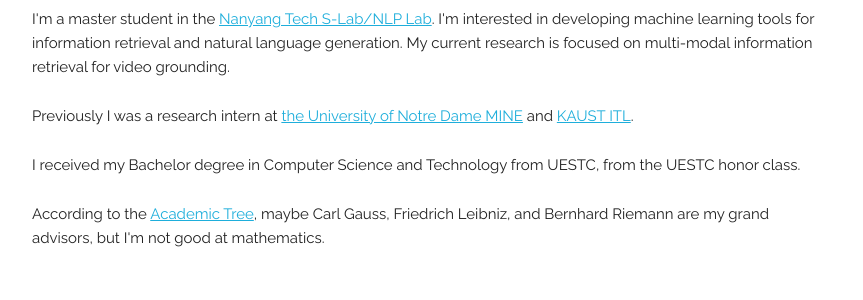
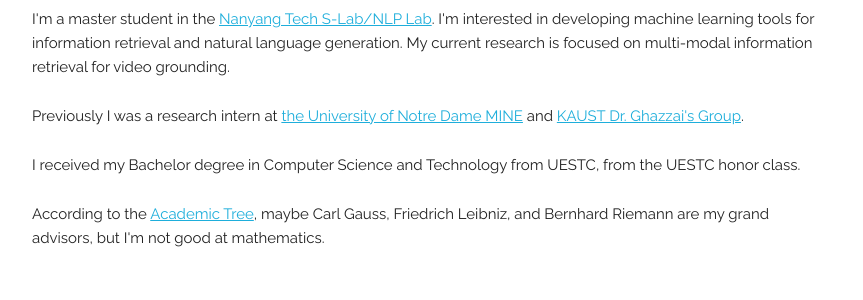
Before and after one commit to zyqdzkd/zyqdzkd.github.io, a Jekyll site: the page built from index.html, in a window 1280 px wide. Shown: the part 500-800 px from the top of the page, without its empty margins (208-1071 px from the left). Built offline with Jekyll 4.4.1, drawn with Linux system fonts in a browser that asks for light colours.

Commit message:
Update index.html

```diff
--- a/index.html
+++ b/index.html
@@ -8,7 +8,7 @@ title: Personal Webpage
   <p>
   I'm a master student in the <a href="https://www.ntu.edu.sg/s-lab/our-people">Nanyang Tech S-Lab/NLP Lab</a>. I'm interested in developing machine learning tools for information retrieval and natural language generation. My current research is focused on multi-modal information retrieval for video grounding.
   <p>
-  Previously I was a research intern at <a href="https://sites.nd.edu/xiangliang-zhang/people/">the University of Notre Dame MINE</a> and <a href="https://cemse.kaust.edu.sa/itl">KAUST ITL</a>.
+  Previously I was a research intern at <a href="https://sites.nd.edu/xiangliang-zhang/people/">the University of Notre Dame MINE</a> and <a href="https://sites.google.com/kaust.edu.sa/hakim-ghazzai">KAUST Dr. Ghazzai's Group</a>.
   <p>
   I received my Bachelor degree in Computer Science and Technology from UESTC, from the UESTC honor class.
   <p>
```
